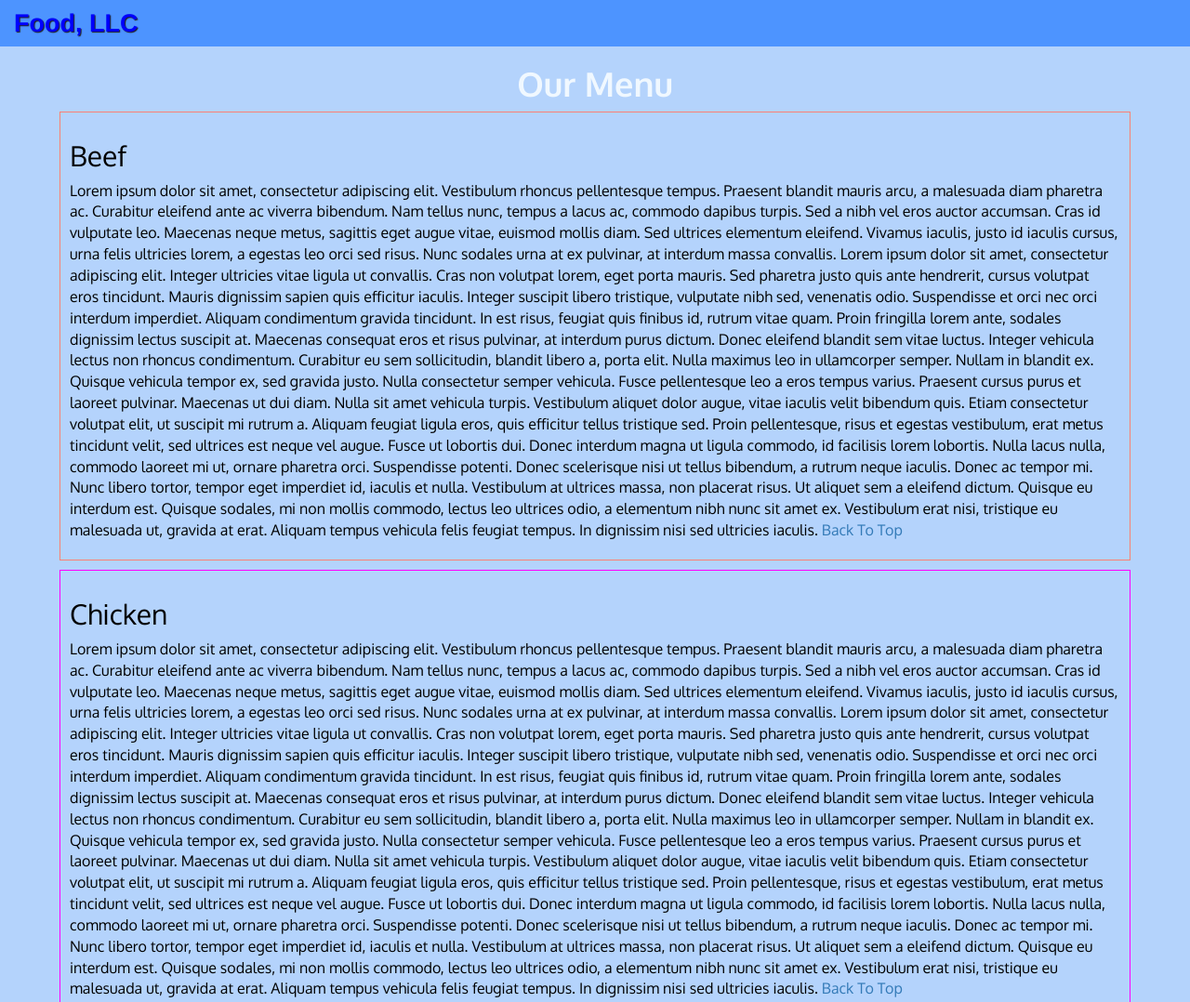
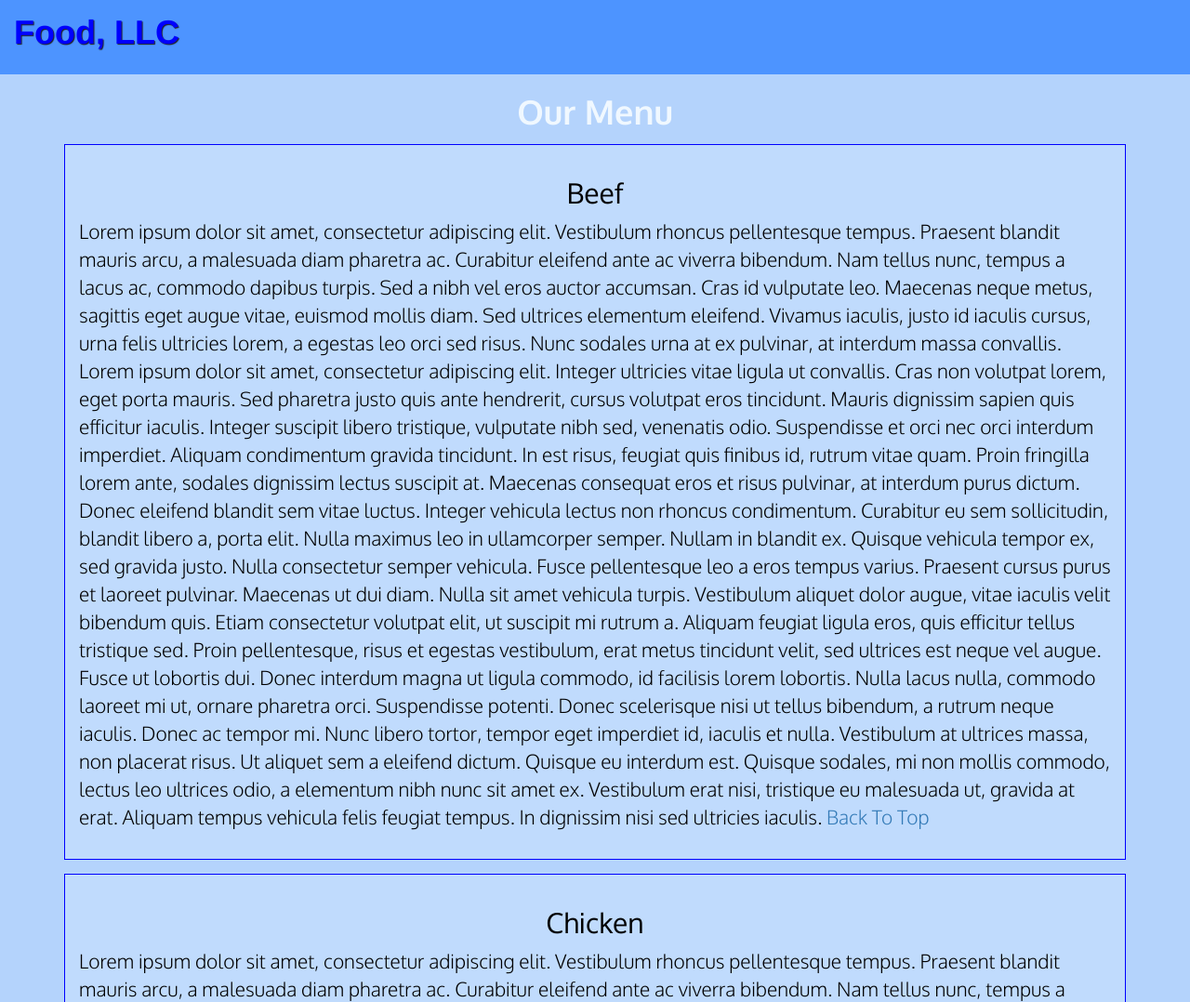
Before and after one commit to jcanellas/jhu-module3, a plain HTML site: page index.html in a window 1280 px wide. Shown: the top 1078 px of the page at 93% size. Drawn offline with Linux system fonts and the light colour scheme.

Commit message:
First Release

```diff
--- a/css/styles.css
+++ b/css/styles.css
@@ -4,21 +4,30 @@ body {
   background-color: #b4d3fc;
   font-family: 'Oxygen', sans-serif;
 }
+button {
+  margin-left: auto;
+  margin-top: auto;
+}
+.navbar-header {
+  margin-left: 20px;
+  margin-right: auto;
+  height: 80px;
+}
+
 #header-nav{
   background-color: #4d94ff;
   border-radius: 0;
   border: 0;
+  vertical-align: middle;
 }
 .navbar-brand h1 {
   font-family: Helvetica, serif;
   color: blue;
-  font-size: 1.5em;
-  vertical-align: middle;
   font-weight: bold;
   text-shadow: 1px 1px 1px #222;
-  margin-top: 0;
-  margin-bottom: 0;
-  line-height: .75;
+  margin-left: auto;
+  margin-top: auto;
+  padding: 0 0 0 0;
 }
 .navbar-brand a:hover, .navbar-brand a:focus {
   text-decoration: none;
@@ -31,6 +40,7 @@ body {
 }
 .container {
   margin-left: 0;
+  height: 80px;
 }
 .menuDescr {
   width: 90%;
@@ -40,7 +50,6 @@ body {
 #menuTitle {
   color: aliceblue;
   font-weight: bold;
-
 }
 #nav-list {
   margin-top: 10px;
@@ -60,24 +69,27 @@ body {
   background-color: #ddd ;
   border: 1px solid black;
 }
-.navbar-header button.navbar-toggle {
-  clear: both;
-  margin-top: -30px;
-}
 #beefItem {
-  border: 1px solid salmon;
-  padding: 10px;
-  margin-bottom: 10px;
+  border: 1px solid blue;
+  padding: 15px;
+  margin-bottom: 15px;
+  background-color: #c0dbfd;
 }
 #chickenItem {
-  border: 1px solid fuchsia;
-  padding: 10px;
-  margin-bottom: 10px;
+  border: 1px solid blue;
+  padding: 15px;
+  margin-bottom: 15px;
+  background-color: #c0dbfd;
 }
 #sushiItem {
-  border: 1px solid green;
-  padding: 10px;
-  margin-bottom: 10px;
+  border: 1px solid blue;
+  padding: 15px;
+  margin-bottom: 15px;
+  background-color: #c0dbfd;
+}
+.jumbotron {
+  background-color: #b4d3fc;
+  padding: 5px;
 }
 
 /********** Large devices only **********/
--- a/index.html
+++ b/index.html
@@ -51,9 +51,9 @@
       </nav>
     </header>
     <div class="menuDescr"><h1 id="menuTitle" class="text-center">Our Menu</h1></div>
-    <div class="menuDescr">
+    <div class="menuDescr jumbotron">
       <div id="beefItem">
-        <h2 id="menuBeef">Beef</h2>
+        <h2 id="menuBeef" class="text-center">Beef</h2>
         <p>Lorem ipsum dolor sit amet, consectetur adipiscing elit. Vestibulum
           rhoncus pellentesque tempus. Praesent blandit mauris arcu, a malesuada
           diam pharetra ac. Curabitur eleifend ante ac viverra bibendum. Nam
@@ -97,7 +97,7 @@
         </p>
       </div>
       <div id="chickenItem">
-        <h2 id="menuChicken" >Chicken</h2>
+        <h2 id="menuChicken" class="text-center">Chicken</h2>
         <p>
           Lorem ipsum dolor sit amet, consectetur adipiscing elit. Vestibulum
           rhoncus pellentesque tempus. Praesent blandit mauris arcu, a malesuada
@@ -142,7 +142,7 @@
         </p>
       </div>
       <div id="sushiItem">
-        <h2 id="menuSushi">Sushi</h2>
+        <h2 id="menuSushi" class="text-center">Sushi</h2>
         <p>
           Lorem ipsum dolor sit amet, consectetur adipiscing elit. Vestibulum
           rhoncus pellentesque tempus. Praesent blandit mauris arcu, a malesuada
```
